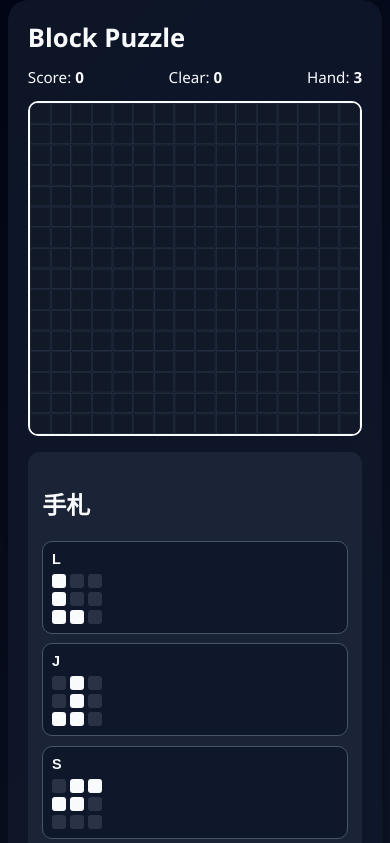
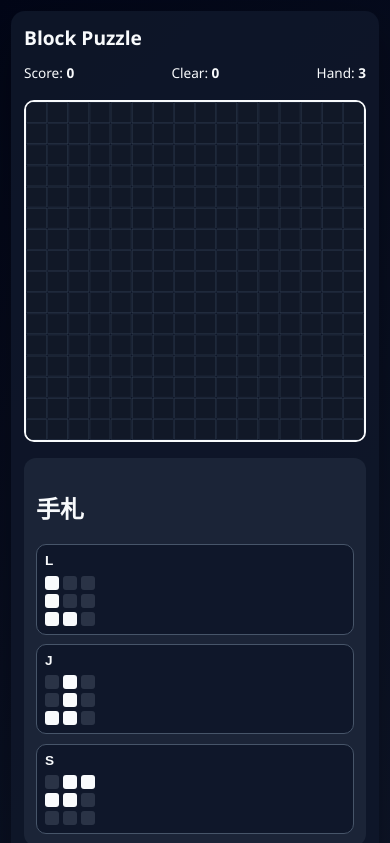
Before and after one commit to mimi01412/Project-SlowLife, a website built with Vite: page index.html in a window 390 px wide. Shown: the top 843 px of the page. Built offline with nearby package versions, Linux system fonts and the light colour scheme.

Commit message:
スマホビュー対応

```diff
--- a/src/main.js
+++ b/src/main.js
@@ -260,19 +260,20 @@ function getCellFromPointer(event) {
   return { x, y };
 }
 
-canvas.addEventListener('mousemove', (event) => {
+canvas.addEventListener('pointermove', (event) => {
   state.hoverCell = getCellFromPointer(event);
   renderBoard();
 });
 
-canvas.addEventListener('mouseleave', () => {
+canvas.addEventListener('pointerleave', () => {
   state.hoverCell = null;
   renderBoard();
 });
 
-canvas.addEventListener('click', (event) => {
+canvas.addEventListener('pointerdown', (event) => {
   const cell = getCellFromPointer(event);
   if (!cell) return;
+  event.preventDefault();
   handlePlacement(cell.x, cell.y);
 });
 
--- a/src/style.css
+++ b/src/style.css
@@ -14,12 +14,13 @@ body {
   min-height: 100vh;
   display: grid;
   place-items: center;
+  padding: 1rem;
   background: linear-gradient(135deg, #020617, #0f172a);
 }
 
 .game-shell {
-  width: min(96vw, 980px);
-  padding: 1.25rem;
+  width: min(100%, 980px);
+  padding: clamp(0.9rem, 2vw, 1.25rem);
   border-radius: 20px;
   background: rgba(15, 23, 42, 0.9);
   box-shadow: 0 20px 50px rgba(0, 0, 0, 0.35);
@@ -27,35 +28,42 @@ body {
 
 h1 {
   margin: 0 0 0.75rem;
-  font-size: 1.6rem;
+  font-size: clamp(1.2rem, 3vw, 1.6rem);
 }
 
 .hud {
   display: flex;
   justify-content: space-between;
-  gap: 0.7rem;
+  align-items: center;
+  flex-wrap: nowrap;
+  gap: 0.6rem 0.8rem;
   margin-bottom: 0.9rem;
   font-size: 0.95rem;
 }
 
 .layout {
   display: grid;
-  grid-template-columns: 1fr 260px;
+  grid-template-columns: minmax(0, 1fr) minmax(220px, 260px);
   gap: 1rem;
+  align-items: start;
 }
 
 canvas {
   width: 100%;
   max-width: 640px;
+  aspect-ratio: 1 / 1;
+  display: block;
   border: 2px solid #f8fafc;
   border-radius: 10px;
   background: #020617;
+  touch-action: none;
 }
 
 .side-panel {
   display: flex;
   flex-direction: column;
   gap: 1rem;
+  min-width: 0;
 }
 
 .panel {
@@ -120,7 +128,7 @@ canvas {
 button {
   border: 0;
   border-radius: 8px;
-  padding: 0.6rem 0.75rem;
+  padding: 0.7rem 0.85rem;
   background: #38bdf8;
   color: #082f49;
   font-weight: 700;
@@ -138,11 +146,67 @@ button:hover {
 }
 
 @media (max-width: 800px) {
+  body {
+    padding: 0.7rem;
+    align-items: start;
+  }
+
+  .game-shell {
+    width: 100%;
+    padding: 0.8rem;
+  }
+
   .layout {
     grid-template-columns: 1fr;
   }
 
-  canvas {
-    max-width: 100%;
+  .hud {
+    justify-content: space-between;
+    flex-wrap: nowrap;
+    overflow-x: auto;
+    padding-bottom: 0.2rem;
+  }
+
+  .controls {
+    flex-direction: row;
+    flex-wrap: wrap;
+  }
+
+  button {
+    flex: 1 1 140px;
   }
 }
+
+@media (max-width: 480px) {
+  .hud {
+    font-size: 0.85rem;
+    gap: 0.45rem;
+  }
+}
+
+@media (max-width: 480px) {
+  .game-shell {
+    border-radius: 14px;
+  }
+
+  .panel {
+    padding: 0.75rem;
+  }
+
+  .piece-card {
+    padding: 0.5rem;
+  }
+
+  .piece-name {
+    font-size: 0.85rem;
+  }
+
+  .controls {
+    flex-direction: column;
+  }
+
+  button {
+    width: 100%;
+    flex-basis: auto;
+  }
+}
```
